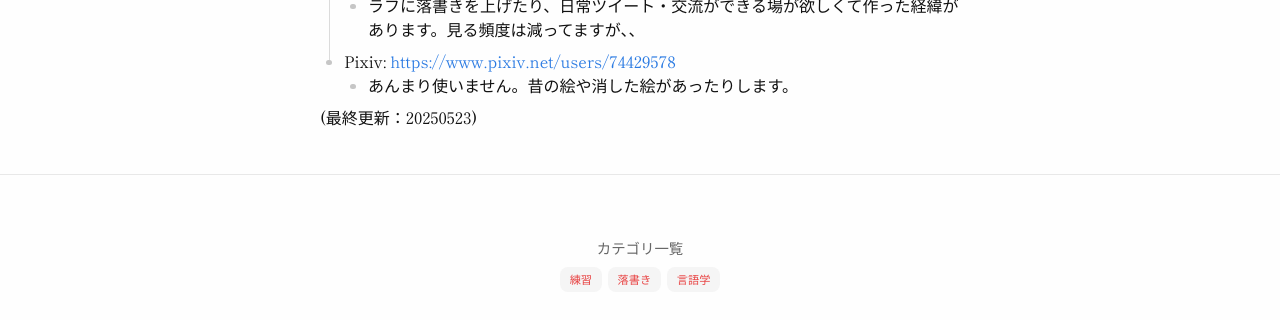
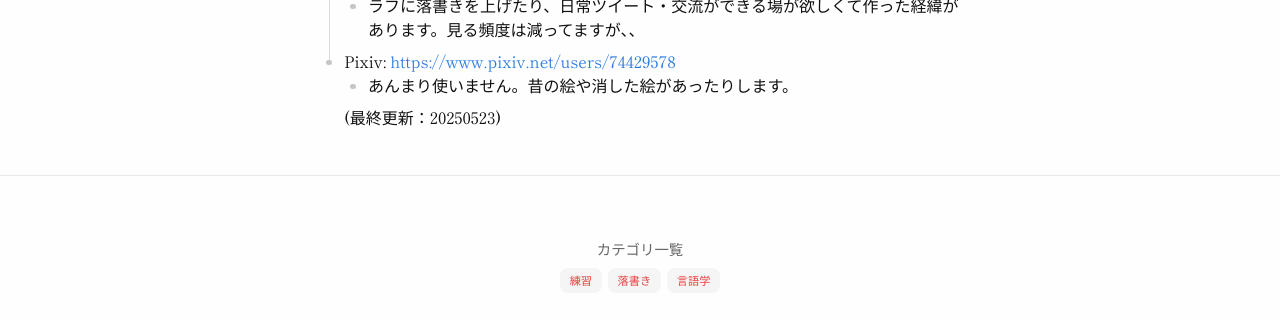
Before and after one commit to njargon/njargon.github.io, a Jekyll site: the page built from about.md, in a window 1280 px wide. Shown: the part 916-1236 px from the top of the page. Built offline with Jekyll 4.4.1, drawn with Linux system fonts in a browser that asks for light colours.

Commit message:
インデント

```diff
--- a/assets/main.scss
+++ b/assets/main.scss
@@ -8,6 +8,12 @@ body {
    font-family: 'Shippori Mincho', serif;
    background-color: #fefefe;
  }
+
+ .post-content p {
+  text-indent: 1.5em;
+  margin-top: 0.5em;
+  margin-bottom: 1em;
+}
 
  /* ====================================
  * ↑1. インポートと基本フォント設定
```
